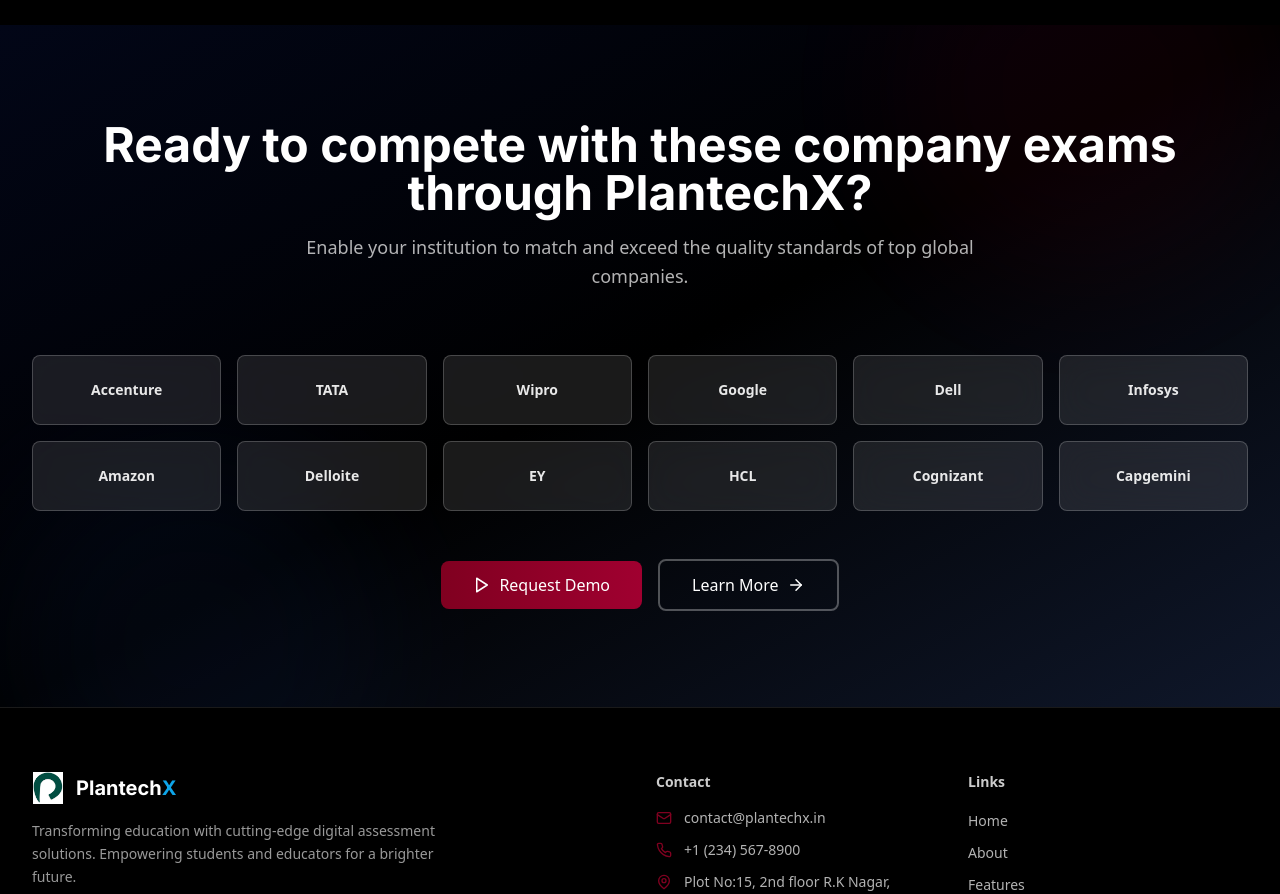
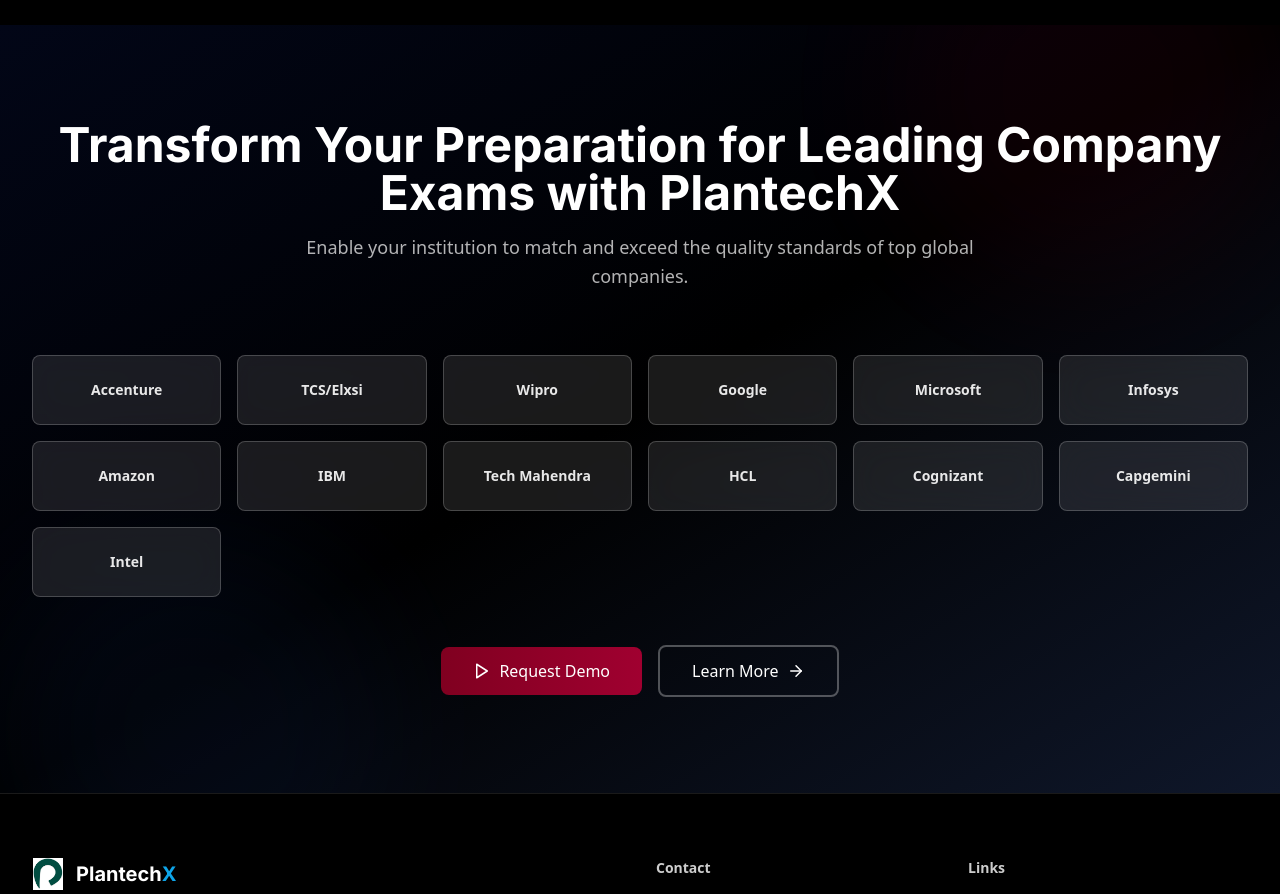
Before and after one commit to lasyarbs/PlantechX-Technovations-landing-page, a React (Vite) app: page / in a window 1280 px wide. Shown: the part 6900-7794 px from the top of the page. Built offline with nearby package versions, Linux system fonts and the light colour scheme; no server answers.

Commit message:
Updated CTA.tsx

```diff
--- a/src/components/CTA.tsx
+++ b/src/components/CTA.tsx
@@ -21,7 +21,7 @@ const CTA: React.FC = () => {
 
       <div className="max-w-7xl mx-auto px-4 sm:px-6 lg:px-8 text-center relative z-10">
         <h2 className="text-4xl lg:text-5xl font-inter font-bold text-white mb-4">
-          Ready to compete with these company exams through PlantechX?
+          Transform Your Preparation for Leading Company Exams with PlantechX
         </h2>
 
         <p className="text-lg text-white/70 mb-16 max-w-3xl mx-auto leading-relaxed">
@@ -33,7 +33,7 @@ const CTA: React.FC = () => {
             <div className="text-white/90 font-bold text-sm">Accenture</div>
           </div>
           <div className="bg-white/10 backdrop-blur-lg border border-white/20 rounded-lg p-6 hover:bg-white/20 hover:border-white/40 transition-all">
-            <div className="text-white/90 font-bold text-sm">TATA</div>
+            <div className="text-white/90 font-bold text-sm">TCS/Elxsi</div>
           </div>
           <div className="bg-white/10 backdrop-blur-lg border border-white/20 rounded-lg p-6 hover:bg-white/20 hover:border-white/40 transition-all">
             <div className="text-white/90 font-bold text-sm">Wipro</div>
@@ -42,7 +42,7 @@ const CTA: React.FC = () => {
             <div className="text-white/90 font-bold text-sm">Google</div>
           </div>
           <div className="bg-white/10 backdrop-blur-lg border border-white/20 rounded-lg p-6 hover:bg-white/20 hover:border-white/40 transition-all">
-            <div className="text-white/90 font-bold text-sm">Dell</div>
+            <div className="text-white/90 font-bold text-sm">Microsoft</div>
           </div>
           <div className="bg-white/10 backdrop-blur-lg border border-white/20 rounded-lg p-6 hover:bg-white/20 hover:border-white/40 transition-all">
             <div className="text-white/90 font-bold text-sm">Infosys</div>
@@ -51,10 +51,10 @@ const CTA: React.FC = () => {
             <div className="text-white/90 font-bold text-sm">Amazon</div>
           </div>
           <div className="bg-white/10 backdrop-blur-lg border border-white/20 rounded-lg p-6 hover:bg-white/20 hover:border-white/40 transition-all">
-            <div className="text-white/90 font-bold text-sm">Delloite</div>
+            <div className="text-white/90 font-bold text-sm">IBM</div>
           </div>
           <div className="bg-white/10 backdrop-blur-lg border border-white/20 rounded-lg p-6 hover:bg-white/20 hover:border-white/40 transition-all">
-            <div className="text-white/90 font-bold text-sm">EY</div>
+            <div className="text-white/90 font-bold text-sm">Tech Mahendra</div>
           </div>
           <div className="bg-white/10 backdrop-blur-lg border border-white/20 rounded-lg p-6 hover:bg-white/20 hover:border-white/40 transition-all">
             <div className="text-white/90 font-bold text-sm">HCL</div>
@@ -65,7 +65,11 @@ const CTA: React.FC = () => {
           <div className="bg-white/10 backdrop-blur-lg border border-white/20 rounded-lg p-6 hover:bg-white/20 hover:border-white/40 transition-all">
             <div className="text-white/90 font-bold text-sm">Capgemini</div>
           </div>
+          <div className="bg-white/10 backdrop-blur-lg border border-white/20 rounded-lg p-6 hover:bg-white/20 hover:border-white/40 transition-all">
+            <div className="text-white/90 font-bold text-sm">Intel</div>
+          </div>
         </div>
+
 
         <div className="flex flex-col sm:flex-row gap-4 justify-center items-center">
           <button
```
